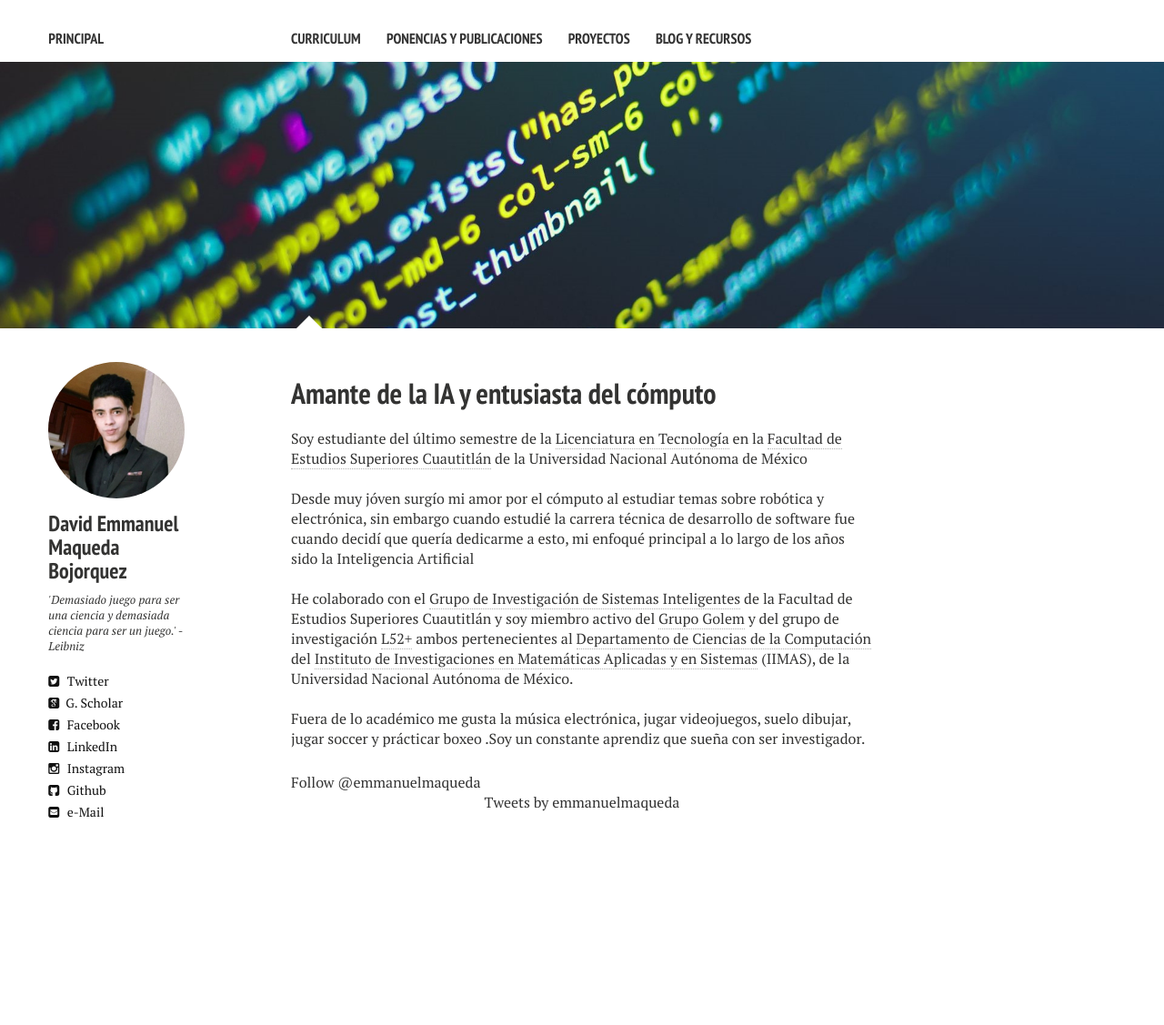
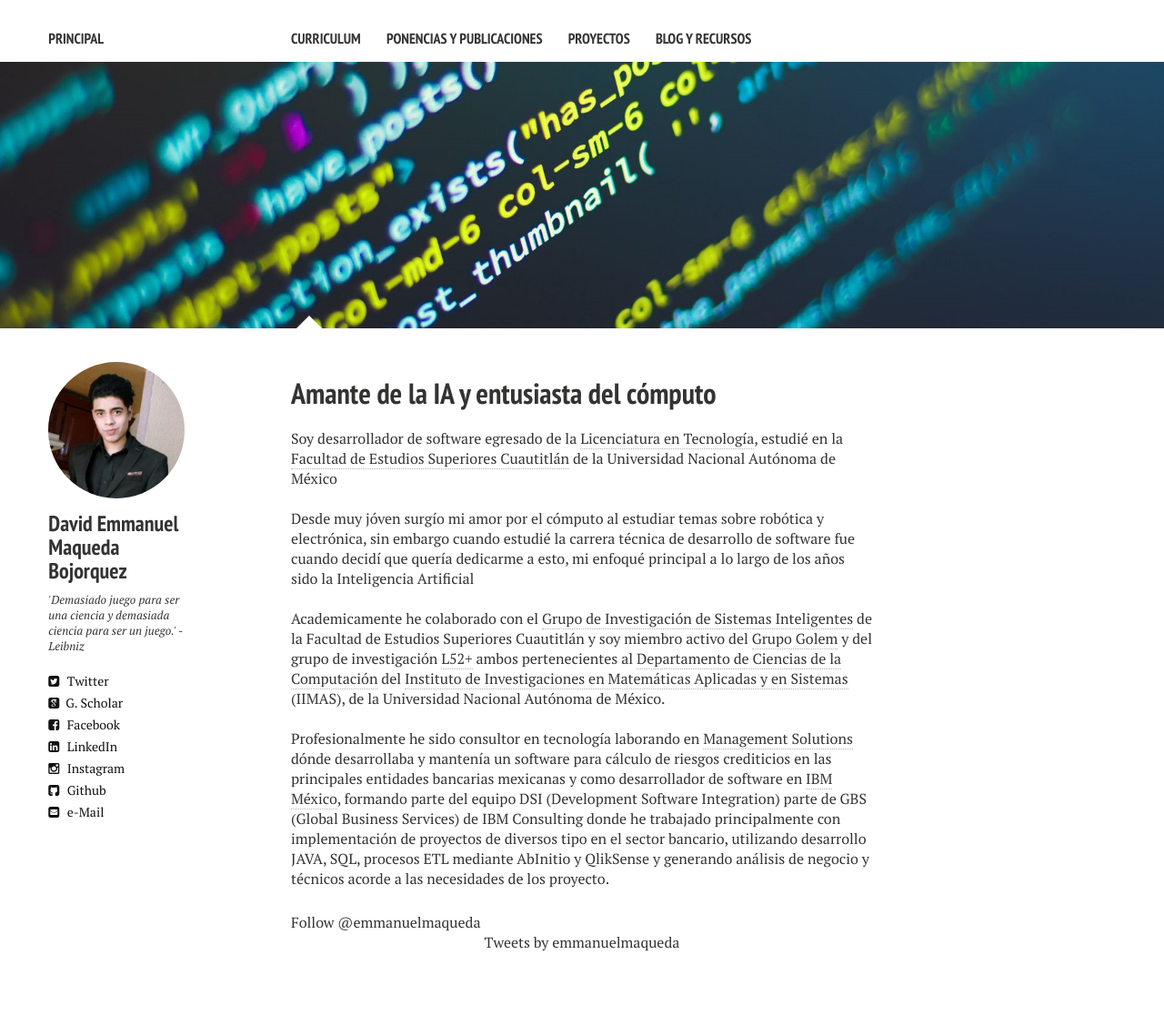
Before and after one commit to emmanuelmaqueda/emmanuelmaqueda.github.io, a Jekyll site: the page built from index.md, in a window 1280 px wide. Shown: the whole page at 91% size. Built offline with Jekyll 4.4.1, drawn with Linux system fonts in a browser that asks for light colours; nearby versions of some CDN libraries; comment, search, counter and statistics services are not loaded; before the commit the page ends 973 px from its top, so only the background shows below that.

Commit message:
Update index.md

```diff
--- a/index.md
+++ b/index.md
@@ -7,13 +7,13 @@ image:
   feature: trees.jpg
 ---
 
-Soy estudiante del último semestre de la <a href="https://www.cuautitlan.unam.mx/licenciaturas/tecnologia/" target="_blank">Licenciatura en Tecnología</a> en la <a href="https://www.cuautitlan.unam.mx/#gsc.tab=0" target="_blank">Facultad de Estudios Superiores Cuautitlán</a> de la Universidad Nacional Autónoma de México
+Soy desarrollador de software egresado de la <a href="https://www.cuautitlan.unam.mx/licenciaturas/tecnologia/" target="_blank">Licenciatura en Tecnología</a>, estudié en la <a href="https://www.cuautitlan.unam.mx/#gsc.tab=0" target="_blank">Facultad de Estudios Superiores Cuautitlán</a> de la Universidad Nacional Autónoma de México
 
 <br />
 Desde muy jóven surgío mi amor por el cómputo al estudiar temas sobre robótica y electrónica, sin embargo cuando estudié la carrera técnica de desarrollo de software fue cuando decidí que quería dedicarme a esto, mi enfoqué principal a lo largo de los años sido la Inteligencia Artificial
 
 <br />
-He colaborado con el <a href="https://virtual.cuautitlan.unam.mx/intar/" target="_blank">Grupo de Investigación de Sistemas Inteligentes</a> de la Facultad de Estudios Superiores Cuautitlán y soy miembro activo del <a href="http://golem.iimas.unam.mx/home.php?lang=es&sec=home" target="_blank">Grupo Golem</a> y del grupo de investigación <a href="https://l52mas.gitlab.io/" target="_blank">L52+</a> ambos pertenecientes al <a href="http://golem.iimas.unam.mx/home.php?lang=es&sec=home" target="_blank">Departamento de Ciencias de la Computación</a> del <a href="https://www.iimas.unam.mx/" target="_blank">Instituto de Investigaciones en Matemáticas Aplicadas y en Sistemas</a> (IIMAS), de la Universidad Nacional Autónoma de México.
+Academicamente he colaborado con el <a href="https://virtual.cuautitlan.unam.mx/intar/" target="_blank">Grupo de Investigación de Sistemas Inteligentes</a> de la Facultad de Estudios Superiores Cuautitlán y soy miembro activo del <a href="http://golem.iimas.unam.mx/home.php?lang=es&sec=home" target="_blank">Grupo Golem</a> y del grupo de investigación <a href="https://l52mas.gitlab.io/" target="_blank">L52+</a> ambos pertenecientes al <a href="http://golem.iimas.unam.mx/home.php?lang=es&sec=home" target="_blank">Departamento de Ciencias de la Computación</a> del <a href="https://www.iimas.unam.mx/" target="_blank">Instituto de Investigaciones en Matemáticas Aplicadas y en Sistemas</a> (IIMAS), de la Universidad Nacional Autónoma de México.
 
 <br />
-Fuera de lo académico me gusta la música electrónica, jugar videojuegos, suelo dibujar, jugar soccer y prácticar boxeo .Soy un constante aprendiz que sueña con ser investigador. <br />
+Profesionalmente he sido consultor en tecnología laborando en <a href="https://www.managementsolutions.com/en" target="_blank">Management Solutions</a> dónde desarrollaba y mantenía un software para cálculo de riesgos crediticios en las principales entidades bancarias mexicanas y como desarrollador de software en <a href="https://www.ibm.com/mx-es" target="_blank">IBM México</a>, formando parte del equipo DSI (Development Software Integration) parte de GBS (Global Business Services) de IBM Consulting donde he trabajado principalmente con implementación de proyectos de diversos tipo en el sector bancario, utilizando desarrollo JAVA, SQL, procesos ETL mediante AbInitio y QlikSense y generando análisis de negocio y técnicos acorde a las necesidades de los proyecto. <br />
```
